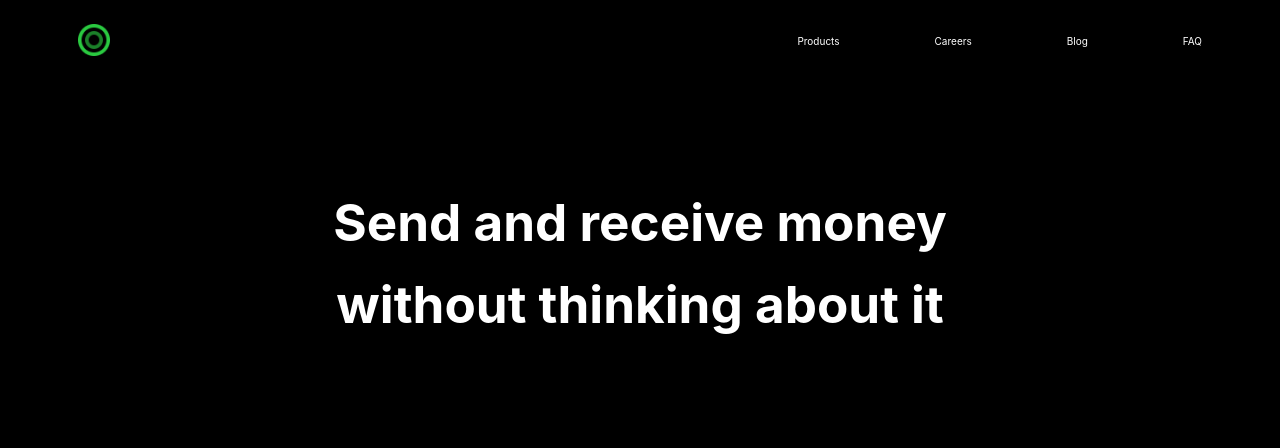
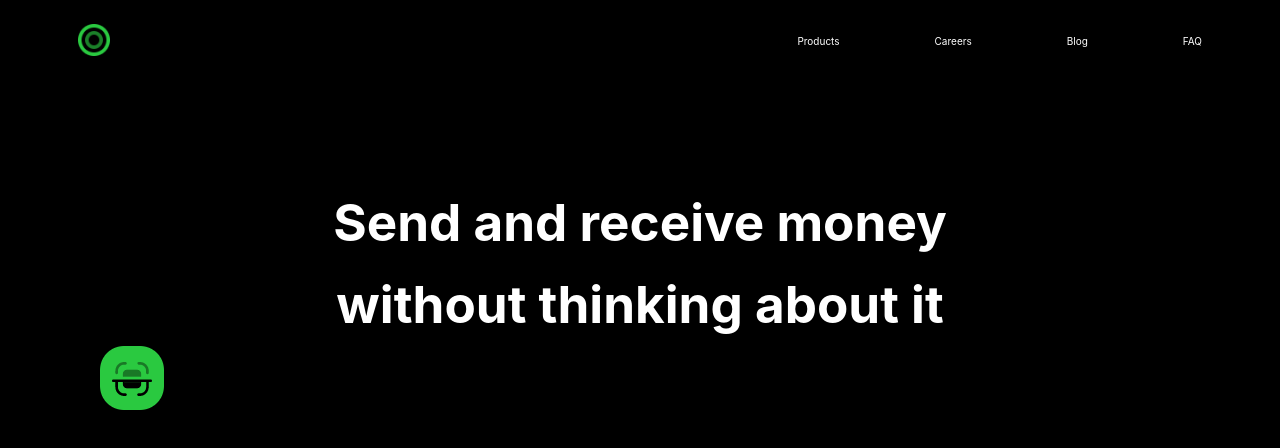
Before and after one commit to thatdeji/Mobile-app-landing-page, a Next.js app: page / in a window 1280 px wide. Shown: the top 448 px of the page. Built offline with nearby package versions, Linux system fonts and the light colour scheme.

Commit message:
code button image markup

```diff
--- a/pages/index.js
+++ b/pages/index.js
@@ -36,6 +36,12 @@ export default function Home() {
             <div className={styles.hero__line1}>Send and receive money</div>
             <div className={styles.hero__line2}>without thinking about it</div>
           </h1>
+          <Image
+            width="64"
+            height="64"
+            className={styles.codebtn}
+            src="/Code Button.png"
+          />
         </section>
       </main>
     </div>
```
